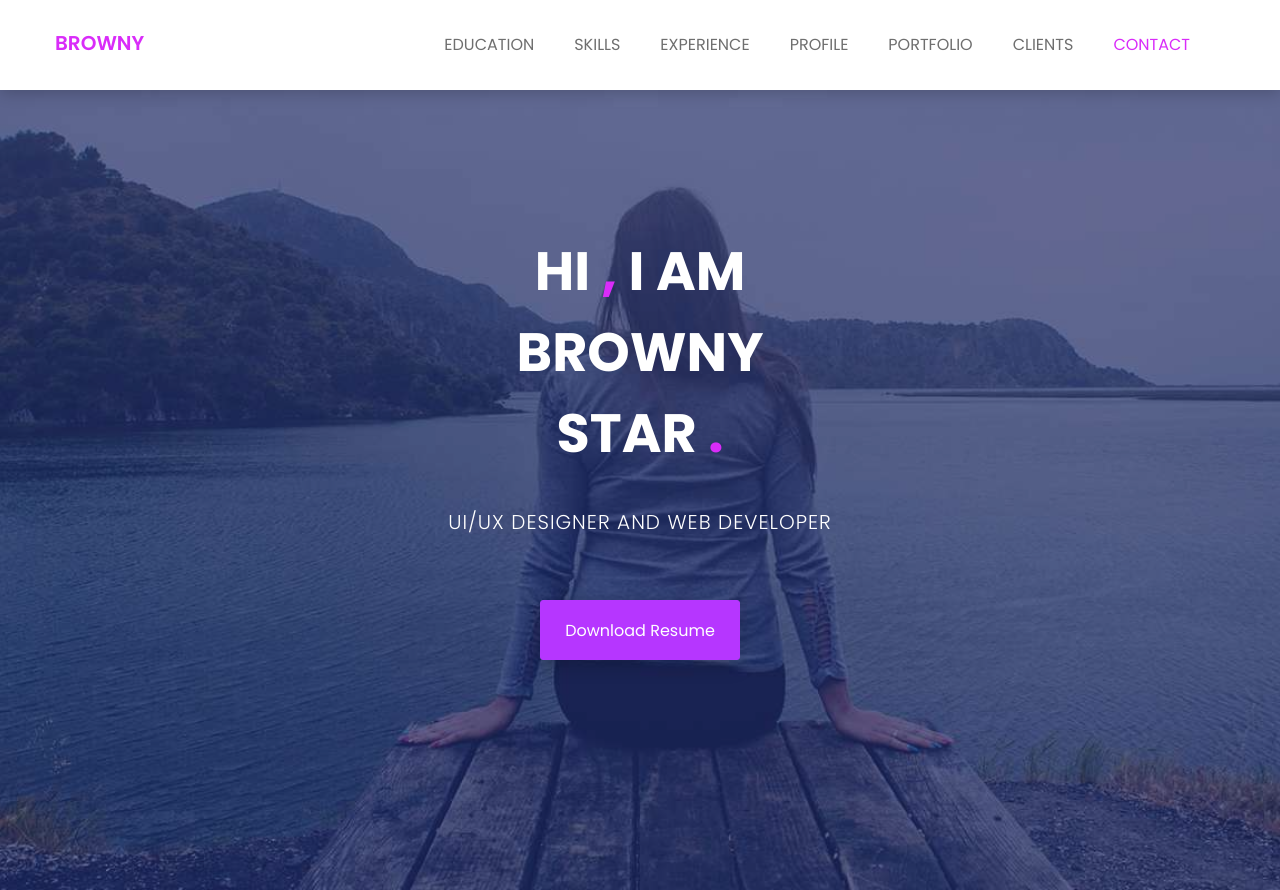
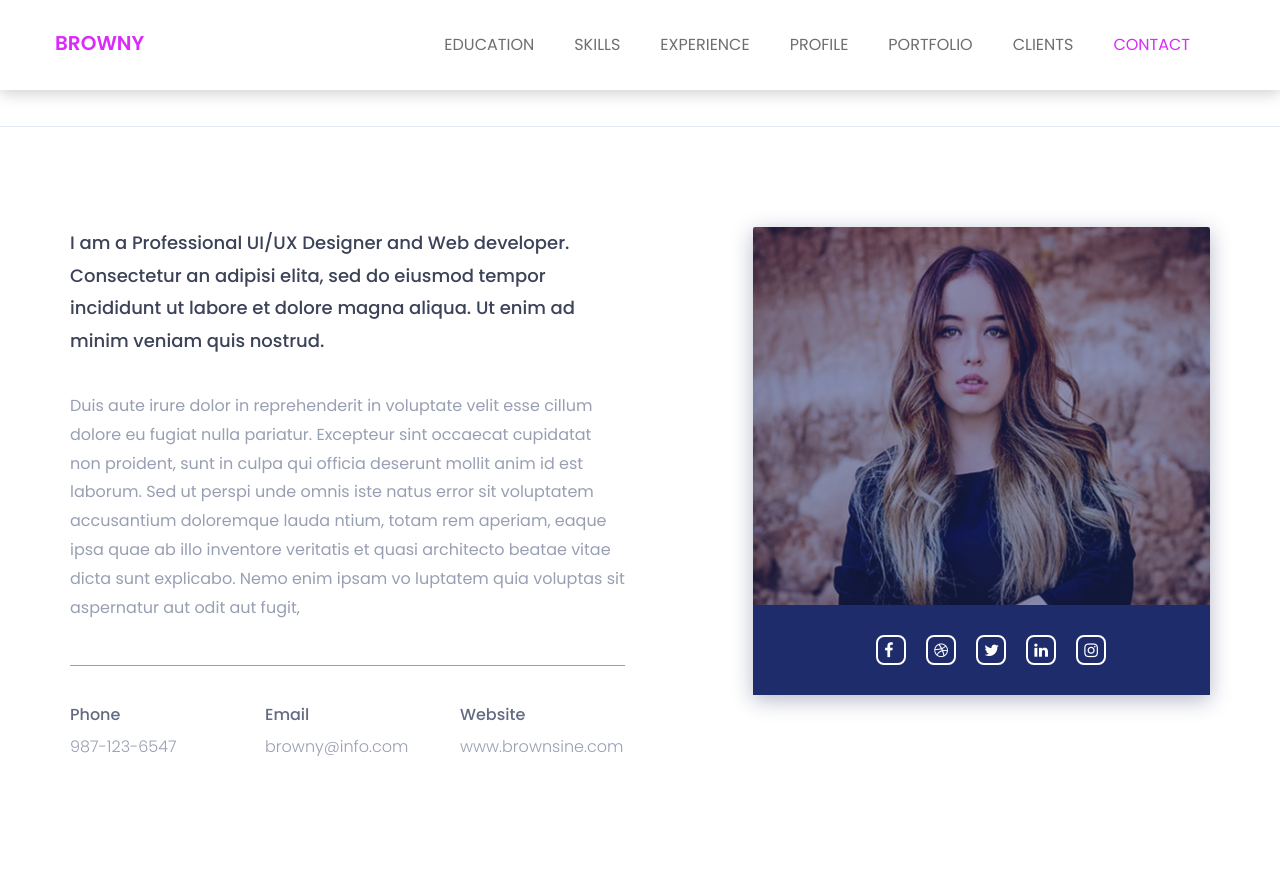
Before and after one commit to carmelwenga/carmelwenga.github.io, a plain HTML site: page index.html in a window 1280 px wide. Shown: the top 890 px of the page. Drawn offline with nearby package versions, Linux system fonts and the light colour scheme.

Commit message:
remove welcome section

```diff
--- a/index.html
+++ b/index.html
@@ -97,22 +97,6 @@
 		</header><!-- /.top-area-->
 		<!-- top-area End -->
 
-		<!--welcome-hero start -->
-		<section id="welcome-hero" class="welcome-hero">
-			<div class="container">
-				<div class="row">
-					<div class="col-md-12 text-center">
-						<div class="header-text">
-							<h2>hi <span>,</span> i am <br> browny <br> star <span>.</span>   </h2>
-							<p>ui/ux designer and web developer</p>
-							<a href="assets/download/browney.txt" download>download resume</a>
-						</div><!--/.header-text-->
-					</div><!--/.col-->
-				</div><!-- /.row-->
-			</div><!-- /.container-->
-
-		</section><!--/.welcome-hero-->
-		<!--welcome-hero end -->
 
 		<!--about start -->
 		<section id="about" class="about">
```
